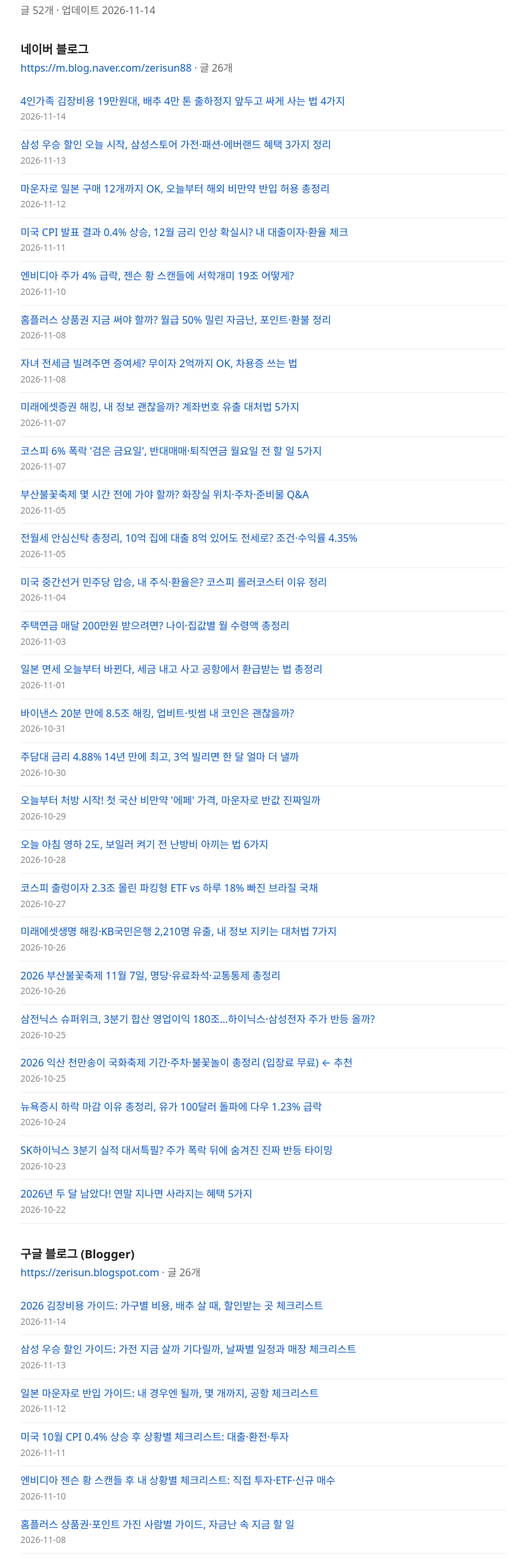
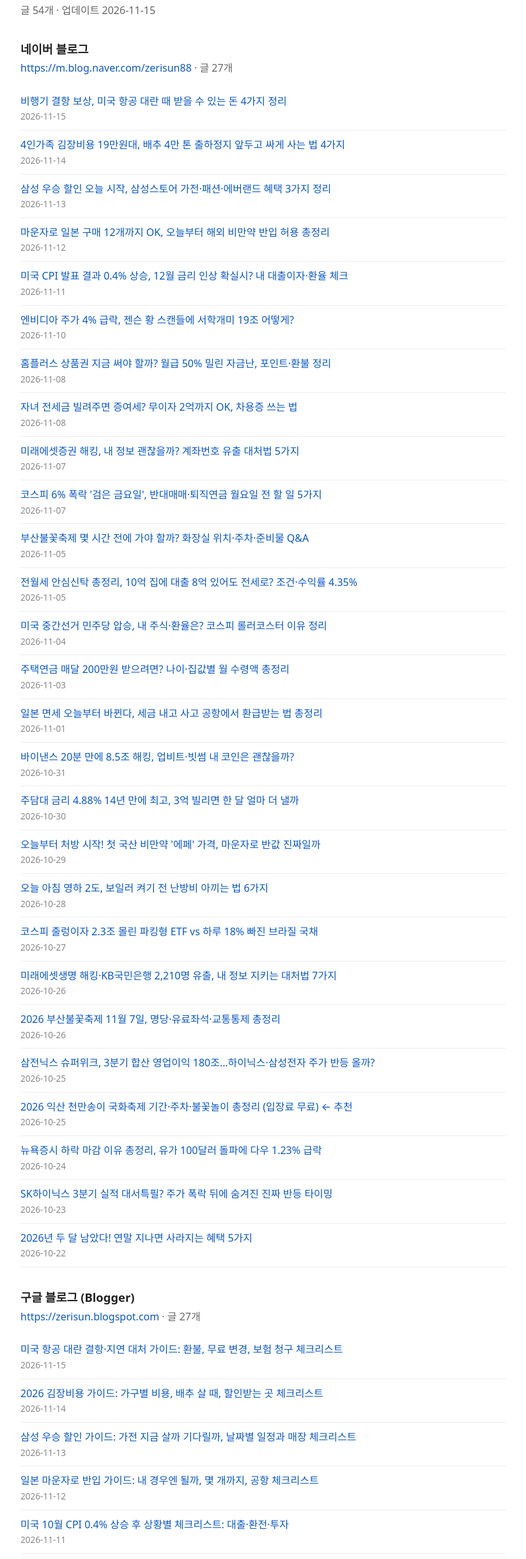
Before and after one commit to imwooha/imwooha.github.io, a plain HTML site: page index.html in a window 1280 px wide. Shown: the part 74-2511 px from the top of the page at 64% size, without its empty margins (228-1051 px from the left). Drawn offline with Linux system fonts and the light colour scheme.

Commit message:
Update blog links 2026-11-15

```diff
--- a/index.html
+++ b/index.html
@@ -4,7 +4,7 @@
   <meta charset="utf-8">
   <meta name="viewport" content="width=device-width, initial-scale=1">
   <title>블로그 글 모음</title>
-  <meta name="description" content="네이버 블로그 · 구글 블로그 (Blogger) 전체 글 목록 (52개)">
+  <meta name="description" content="네이버 블로그 · 구글 블로그 (Blogger) 전체 글 목록 (54개)">
   <link rel="canonical" href="https://imwooha.github.io/">
   <style>
     body { font-family: system-ui, -apple-system, "Malgun Gothic", sans-serif; max-width: 760px; margin: 0 auto; padding: 24px 16px; line-height: 1.6; color: #222; background: #fff; }
@@ -21,11 +21,12 @@
 <body>
   <main>
     <h1>블로그 글 모음</h1>
-    <p class="meta">글 52개 · 업데이트 2026-11-14</p>
+    <p class="meta">글 54개 · 업데이트 2026-11-15</p>
     <section>
     <h2>네이버 블로그</h2>
-    <p class="meta"><a href="https://m.blog.naver.com/zerisun88">https://m.blog.naver.com/zerisun88</a> · 글 26개</p>
+    <p class="meta"><a href="https://m.blog.naver.com/zerisun88">https://m.blog.naver.com/zerisun88</a> · 글 27개</p>
     <ul>
+      <li><a href="https://m.blog.naver.com/zerisun88/224477261509">비행기 결항 보상, 미국 항공 대란 때 받을 수 있는 돈 4가지 정리</a> <time datetime="2026-11-15">2026-11-15</time></li>
       <li><a href="https://m.blog.naver.com/zerisun88/224476093046">4인가족 김장비용 19만원대, 배추 4만 톤 출하정지 앞두고 싸게 사는 법 4가지</a> <time datetime="2026-11-14">2026-11-14</time></li>
       <li><a href="https://m.blog.naver.com/zerisun88/224474725857">삼성 우승 할인 오늘 시작, 삼성스토어 가전·패션·에버랜드 혜택 3가지 정리</a> <time datetime="2026-11-13">2026-11-13</time></li>
       <li><a href="https://m.blog.naver.com/zerisun88/224473317675">마운자로 일본 구매 12개까지 OK, 오늘부터 해외 비만약 반입 허용 총정리</a> <time datetime="2026-11-12">2026-11-12</time></li>
@@ -56,8 +57,9 @@
     </section>
     <section>
     <h2>구글 블로그 (Blogger)</h2>
-    <p class="meta"><a href="https://zerisun.blogspot.com">https://zerisun.blogspot.com</a> · 글 26개</p>
+    <p class="meta"><a href="https://zerisun.blogspot.com">https://zerisun.blogspot.com</a> · 글 27개</p>
     <ul>
+      <li><a href="https://zerisun.blogspot.com/2026/11/blog-post_15.html">미국 항공 대란 결항·지연 대처 가이드: 환불, 무료 변경, 보험 청구 체크리스트</a> <time datetime="2026-11-15">2026-11-15</time></li>
       <li><a href="https://zerisun.blogspot.com/2026/11/2026.html">2026 김장비용 가이드: 가구별 비용, 배추 살 때, 할인받는 곳 체크리스트</a> <time datetime="2026-11-14">2026-11-14</time></li>
       <li><a href="https://zerisun.blogspot.com/2026/11/blog-post_13.html">삼성 우승 할인 가이드: 가전 지금 살까 기다릴까, 날짜별 일정과 매장 체크리스트</a> <time datetime="2026-11-13">2026-11-13</time></li>
       <li><a href="https://zerisun.blogspot.com/2026/11/blog-post_12.html">일본 마운자로 반입 가이드: 내 경우엔 될까, 몇 개까지, 공항 체크리스트</a> <time datetime="2026-11-12">2026-11-12</time></li>
--- a/sitemap.xml
+++ b/sitemap.xml
@@ -2,6 +2,6 @@
 <urlset xmlns="http://www.sitemaps.org/schemas/sitemap/0.9">
   <url>
     <loc>https://imwooha.github.io/</loc>
-    <lastmod>2026-11-14</lastmod>
+    <lastmod>2026-11-15</lastmod>
   </url>
 </urlset>
```
